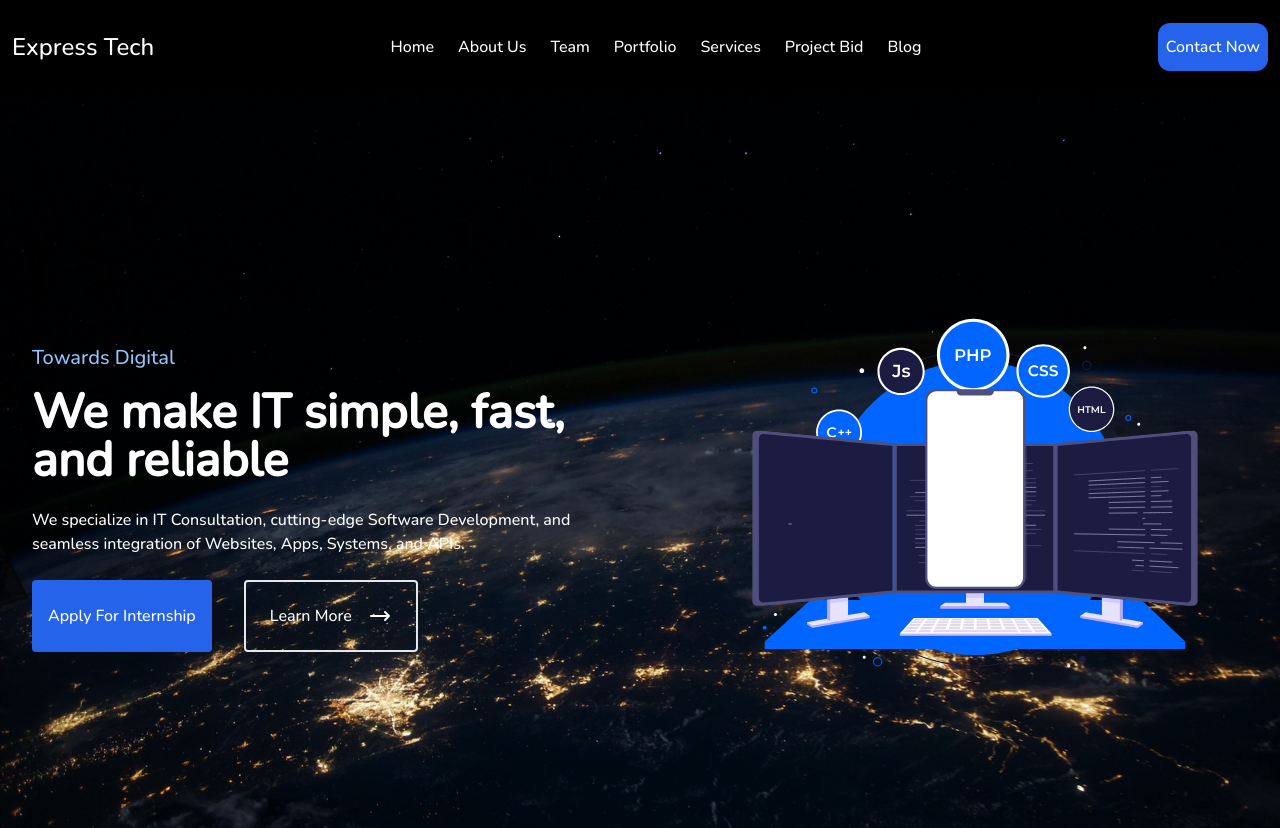
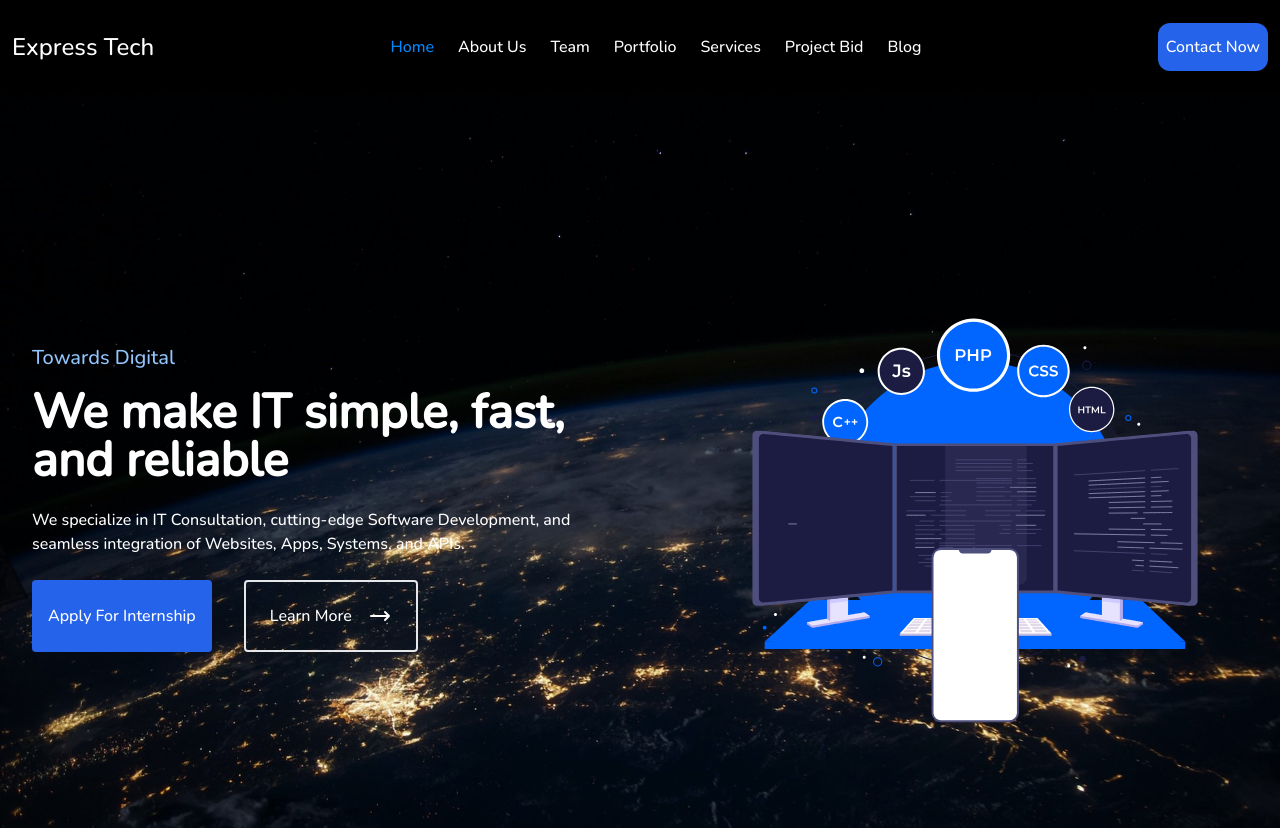
Before and after one commit to AmanuelWonde/express-tech, a React (Vite) app in the folder express-tech-website/: page / in a window 1280 px wide. Shown: the top 828 px of the page. Built offline with nearby package versions, Linux system fonts and the light colour scheme.

Commit message:
done setting up routing

```diff
--- a/express-tech-website/src/App.jsx
+++ b/express-tech-website/src/App.jsx
@@ -1,12 +1,24 @@
 import React from "react";
+import { createBrowserRouter , Route, createRoutesFromElements, RouterProvider} from 'react-router-dom';
 import "./App.css";
 import HomePage from "./Pages/HomePage/HomePage";
+import Rootlayout from "./Layouts/RootLayout";
+import NotFoundPage from "./Pages/NotFoundPage/NotFoundPage";
+
+
+const router = createBrowserRouter(
+  createRoutesFromElements(
+    <Route path='/' element={<Rootlayout />}>
+      <Route index element={<HomePage />} />
+      <Route path='*' element={<NotFoundPage />} />
+    </Route>
+  )
+)
 
 function App() {
-
   return (
     <>
-      <HomePage/>
+      <RouterProvider router={router} />
     </>
   );
 }
--- /dev/null
+++ b/express-tech-website/src/Layouts/RootLayout.jsx
@@ -0,0 +1,21 @@
+import { Outlet } from 'react-router-dom';
+import { Navbar } from "../components/Navbar";
+import Footer from "../components/Footer";
+import { Copyright } from "../components/Copyright";
+
+export default function Rootlayout(){
+  return(
+    <div>
+      <header>
+        <Navbar />
+      </header>
+      <main>
+        <Outlet />
+      </main>
+      <footer>
+        <Footer />
+        <Copyright />
+      </footer>
+    </div>
+  )
+}
--- a/express-tech-website/src/Pages/HomePage/HomePage.jsx
+++ b/express-tech-website/src/Pages/HomePage/HomePage.jsx
@@ -1,5 +1,4 @@
 import React from "react";
-import { Navbar } from "../../components/Navbar";
 import { FirstComponent } from "./FirstPart";
 import SecondComponent from "./SecondPart";
 import ThirdComponent from "./ThirdPart";
@@ -7,14 +6,11 @@ import FourthComponent from "./FourthPart";
 import Testimonial from "./Testimonial";
 import Projects from "./Projects";
 import Newsletter from "./Newsletter";
-import Footer from "../../components/Footer";
-import { Copyright } from "../../components/Copyright";
 
 
 function HomePage(){
   return (
     <div>
-      <Navbar />
       <FirstComponent />
       <SecondComponent />
       <ThirdComponent />
@@ -22,8 +18,6 @@ function HomePage(){
       <Testimonial />
       <Projects />
       <Newsletter />
-      <Footer />
-      <Copyright />
     </div>
   )
 }
--- a/express-tech-website/src/Pages/HomePage/FifthPart.jsx
+++ b/express-tech-website/src/Pages/HomePage/Testimonial.jsx
@@ -1,6 +1,5 @@
 import React, { useEffect } from "react";
 import { motion, useInView, useAnimate } from "framer-motion";
-import Card from "../../components/Cards";
 import { Carousel } from "./Carousel";
 
 function Testimonial(){
--- /dev/null
+++ b/express-tech-website/src/Pages/NotFoundPage/NotFoundPage.jsx
@@ -0,0 +1,13 @@
+import React from 'react';
+import { Link } from 'react-router-dom';
+
+function NotFoundPage(){
+        return <div className="py-80 bg-[#122a46]">
+            <p className='text-center text-white'>
+              <h1 className='pb-5 text-2xl'>404 Page not found</h1>
+              <Link to="/" className="p-2 rounded-lg bg-blue-600  text-xl">Go to Home </Link>
+            </p>
+          </div>
+    }
+
+export default NotFoundPage;
--- a/express-tech-website/src/components/Footer.jsx
+++ b/express-tech-website/src/components/Footer.jsx
@@ -2,7 +2,7 @@ import React from "react";
 import { CustomIcons } from "./CustomIcons";
 function Footer(){
   return(
-    <div className="bg-[#203a59]">
+    <div className="bg-[#203a59] pt-10">
       <div className="xl:w-[1300px] mx-auto pb-4">
         <div className="text-white grid grid-cols-3 lg:grid-cols-4 text-sm pb-8 px-4">
           <div className="col-span-3 pb-6 lg:col-span-1 lg:pb-0">
--- a/express-tech-website/src/components/Navbar.jsx
+++ b/express-tech-website/src/components/Navbar.jsx
@@ -1,5 +1,6 @@
 import React, { useState } from "react";
 import { SolidBlueButton } from "./SolidBlueButton";
+import { NavLink } from "react-router-dom";
 
 export function Navbar(){
 
@@ -21,13 +22,13 @@ export function Navbar(){
       </div>
       <div className="">
         <ul className={`lg:static absolute left-0 bg-black min-h-[33vh] lg:min-h-fit min-w-full lg:flex justify-center px-3 space-y-4 lg:space-y-0 lg:px-0 ${show ? "top-[10%]": "top-[-100%]"} transition-all duration-300 ease-in-out items-center lg:z-0 gap-6`}>
-          <li className="navLink">Home</li>
-          <li className="navLink">About Us</li>
-          <li className="navLink">Team</li>
-          <li className="navLink">Portfolio</li>
-          <li className="navLink">Services</li>
-          <li className="navLink">Project Bid</li>
-          <li className="navLink">Blog</li>
+          <NavLink to="/" className="navLink">Home</NavLink>
+          <NavLink to="aboutUs" className="navLink">About Us</NavLink>
+          <NavLink to="team" className="navLink">Team</NavLink>
+          <NavLink to="portfolio" className="navLink">Portfolio</NavLink>
+          <NavLink to="services" className="navLink">Services</NavLink>
+          <NavLink to="projectBid" className="navLink">Project Bid</NavLink>
+          <NavLink to="blog" className="navLink">Blog</NavLink>
         </ul>
       </div>
       <div className="hidden md:block z-10  ">
--- a/express-tech-website/src/index.css
+++ b/express-tech-website/src/index.css
@@ -12,7 +12,7 @@
 
   body {
     font-family: 'Nunito', sans-serif;
-    background-color: black;
+
   }
 
   .bg-img {
@@ -28,3 +28,7 @@
     background-repeat: no-repeat;
     ;
   }
+
+  header nav a.active {
+    color: rgb(0, 136, 255);
+  }
```
